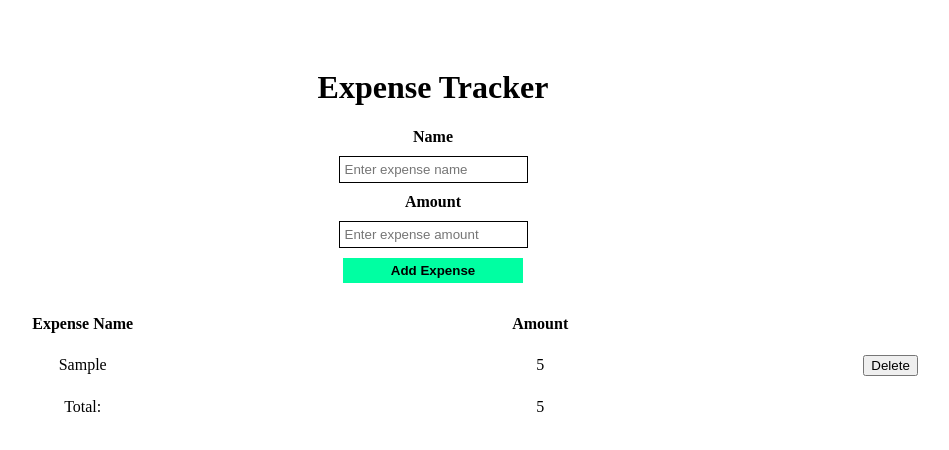
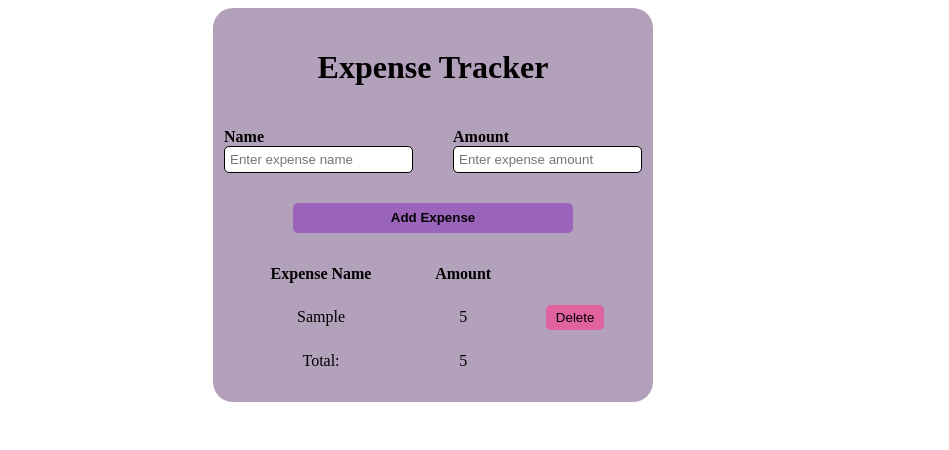
Before and after one commit to RamaHabbal/ExpenseTracker, a plain HTML site: page index.html in a window 1280 px wide. Both pictures are taken after typing "Sample", "5" into the empty fields and a click on the button "Add Expense". Shown: the whole page, without its empty margins (207-1156 px from the left). Drawn offline with nearby package versions, Linux system fonts and the light colour scheme.

Commit message:
finalize the page

```diff
--- a/index.html
+++ b/index.html
@@ -10,13 +10,19 @@
 </head>
 
 <body>
-    <div class="expensesContainer"></div>
+    <div class="expensesContainer">
     <h1>Expense Tracker</h1>
     <form id="expenseForm">
+        <div class="inputWrapper">
+        <div class="inputC">
         <label for="expenseName">Name</label>
         <input type="text" id="expenseName" placeholder="Enter expense name" required>
+        </div>
+        <div class="inputC">
         <label for="expenseAmount">Amount</label>
         <input type="number" id="expenseAmount" placeholder="Enter expense amount" required>
+        </div>
+    </div>
         <button id="addBtn">Add Expense</button>
     </form>
     <table id="expenseList">
--- a/script.js
+++ b/script.js
@@ -7,9 +7,19 @@ return`<tr>
 </tr>`
 
 }
+
 function totalAmount(){
     $("#totalAmount").text(total);
 }
+
+function deleteExpense(){
+    const row = $(this).closest("tr");
+    const amount = parseFloat(row.find("td:nth-child(2)").text());
+    total -= amount;
+    totalAmount();
+    row.remove();
+}
+
 function addExpense(event){
     event.preventDefault();
 
@@ -38,4 +48,5 @@ function addExpense(event){
 $(document).ready(function (){
     const addBtn = $("#addBtn");
     addBtn.click(addExpense);
+    $("#expenseList").on("click",".deleteBtn", deleteExpense)
     });
--- a/style.css
+++ b/style.css
@@ -1,7 +1,9 @@
 .expensesContainer{
     max-width: 400px;
-    margin: 0;
+    margin: auto;
     padding: 20px;
+    border-radius: 20px;
+    background-color: rgb(179, 160, 186);
 }
 h1{text-align: center;}
 form{
@@ -13,15 +15,26 @@ form{
 label{
     font-weight: bold;
 }
+.inputC{
+    display:flex ;
+    flex-direction: column;
+    padding: 20px;
+
+}
+.inputWrapper{
+    display: flex;
+}
 input{
     border: 1px solid;
     padding: 5px;
+    border-radius: 5px;
 }
 #addBtn{
-    width: 180px;
-    background-color:   #00ffa2;
+    width: 70%;
+    background-color: #9a64bb;
    border: none;
-   height: 25px;
+   border-radius: 5px;
+   height: 30px;
    font-weight: bold;
    cursor: pointer;
 }
@@ -34,3 +47,10 @@ table td {
   padding: 10px;
   text-align: center;
 }
+.deleteBtn {
+    background-color: #e0639f;
+    border: none;
+    border-radius: 5px;
+    padding: 5px 10px;
+    cursor: pointer;
+}
```
